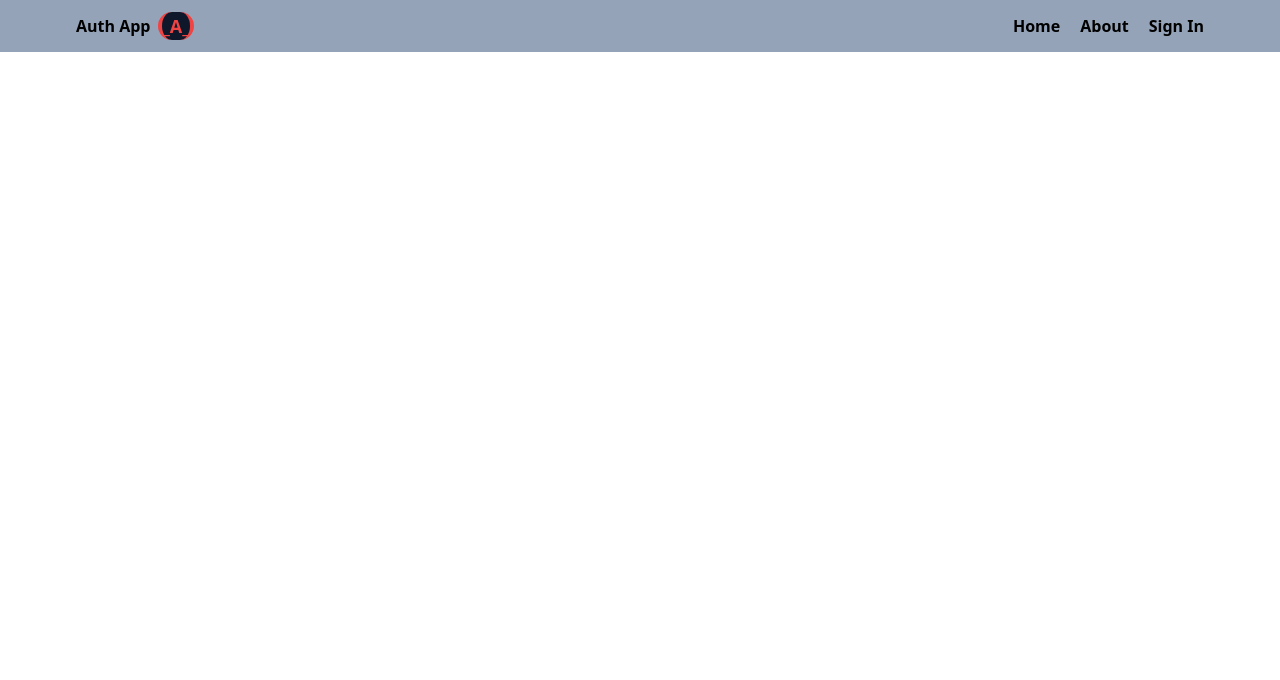
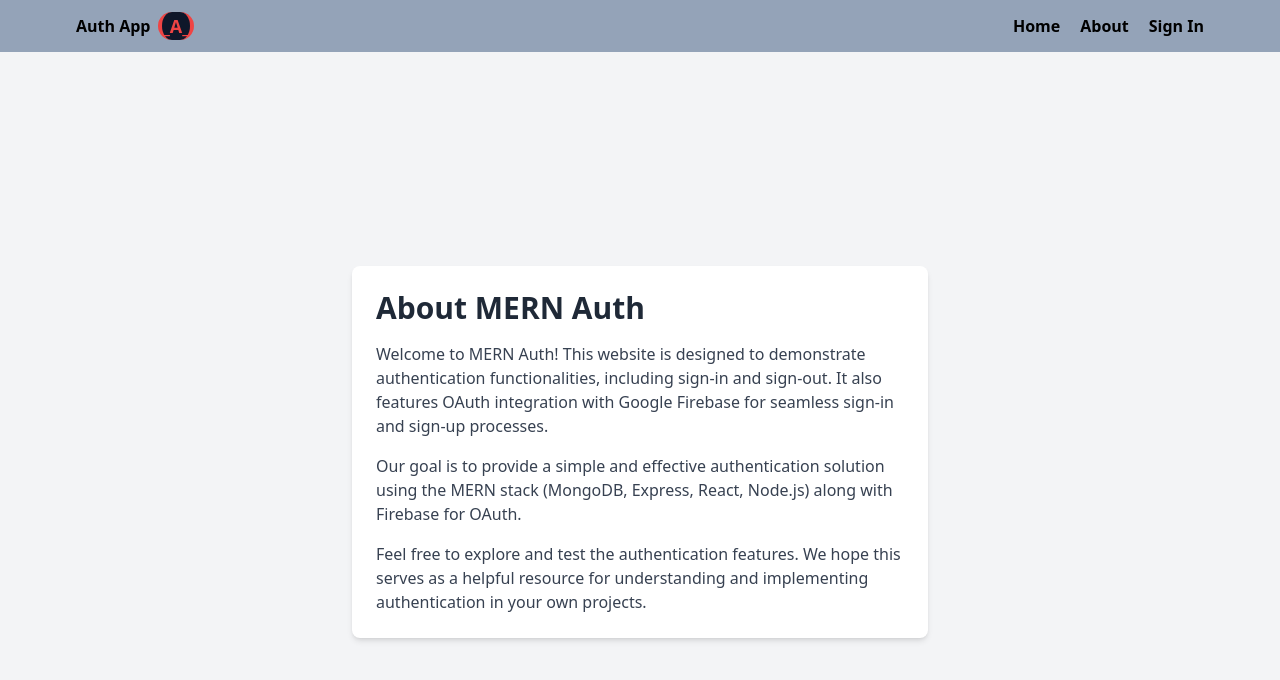
Before and after one commit to k-amith1610/mern-auth, a React (Vite) app in the folder client/: page /about in a window 1280 px wide. Shown: the top 680 px of the page. Built offline with nearby package versions, Linux system fonts and the light colour scheme; no server answers.

Commit message:
added about ui page

```diff
--- a/client/src/pages/About.jsx
+++ b/client/src/pages/About.jsx
@@ -1,11 +1,26 @@
-import React from 'react'
+import React from 'react';
 
 const About = () => {
     return (
-        <div>
-
+        <div className="min-h-screen flex flex-col items-center justify-center bg-gray-100 p-4">
+            <div className="max-w-xl w-full bg-white rounded-lg shadow-md p-6">
+                <h1 className="text-3xl font-bold text-gray-800 mb-4">About MERN Auth</h1>
+                <p className="text-gray-700 mb-4">
+                    Welcome to MERN Auth! This website is designed to demonstrate authentication functionalities,
+                    including sign-in and sign-out. It also features OAuth integration with Google Firebase for seamless
+                    sign-in and sign-up processes.
+                </p>
+                <p className="text-gray-700 mb-4">
+                    Our goal is to provide a simple and effective authentication solution using the MERN stack (MongoDB,
+                    Express, React, Node.js) along with Firebase for OAuth.
+                </p>
+                <p className="text-gray-700">
+                    Feel free to explore and test the authentication features. We hope this serves as a helpful
+                    resource for understanding and implementing authentication in your own projects.
+                </p>
+            </div>
         </div>
-    )
+    );
 }
 
-export default About
+export default About;
```
